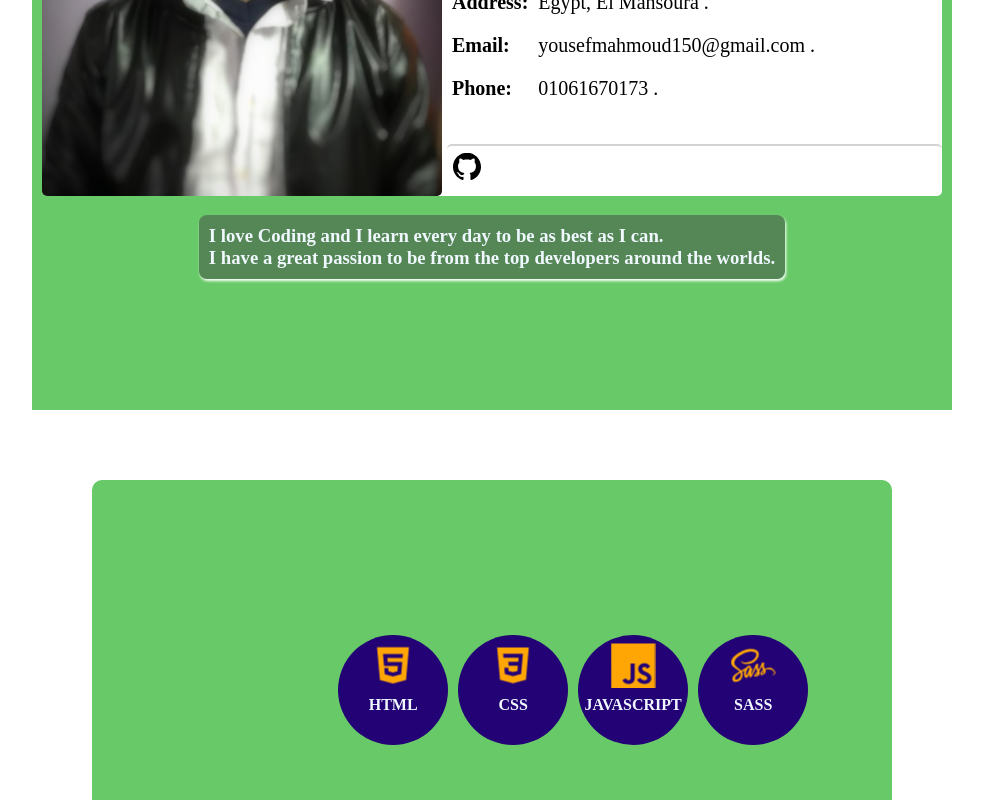
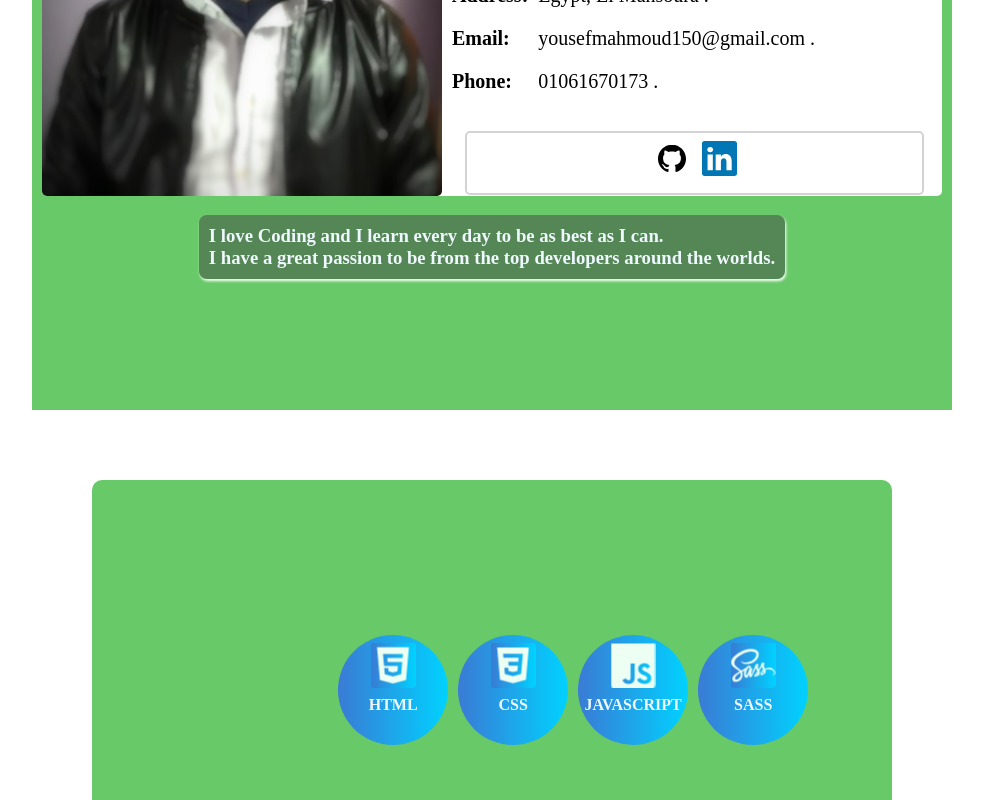
Before and after one commit to yousefjoe1/Portfolio_react, a React (Create React App) app: page / in a window 1280 px wide. Shown: the part 500-1300 px from the top of the page, without its empty margins (148-1131 px from the left). Built offline with nearby package versions, Linux system fonts and the light colour scheme.

Commit message:
change skills boxes colors to gradient

```diff
--- a/src/components/About/About.jsx
+++ b/src/components/About/About.jsx
@@ -4,6 +4,7 @@ import me from "../../Imgs/me.png";
 import st from "./about.module.css";
 
 import { DiGithubBadge } from "react-icons/di";
+import { BsLinkedin } from "react-icons/bs";
 import { ThemeChanger } from "../../App";
 
 const About = () => {
@@ -45,7 +46,7 @@ const About = () => {
               </p>
             </div>
             <div className={st.rightInfo}>
-              <p>26 .</p>
+              <p>27 .</p>
               <p>Egypt, El Mansoura .</p>
               <p>yousefmahmoud150@gmail.com .</p>
               <p>01061670173 .</p>
@@ -58,6 +59,13 @@ const About = () => {
               rel="github account"
             >
               <DiGithubBadge />
+            </a>
+            <a
+              href="https://www.linkedin.com/in/youssefmahmoud1/"
+              target="_blank"
+              rel="linkedin account"
+            >
+              <BsLinkedin />
             </a>
           </div>
         </article>
--- a/src/components/About/about.module.css
+++ b/src/components/About/about.module.css
@@ -45,13 +45,25 @@
 }
 
 .personalLinks {
-    border-top: 2px solid lightgrey;
+    padding: 5px;
+    width: 90%;
+    margin: 1px auto;
     border-radius: 5px;
+    border: 2px solid lightgray;
+    display: flex;
+    justify-content: center;
+    align-items: center;
 }
 
 .personalLinks a {
     font-size: 40px;
     color: black;
+}
+
+.personalLinks a:nth-child(2) {
+    font-size: 35px;
+    color:#0076b5;
+    margin-left: 10px;
 }
 
 .personalLinks a:hover {
--- a/src/components/Header/Header.jsx
+++ b/src/components/Header/Header.jsx
@@ -37,7 +37,9 @@ const Header = () => {
           className={styles.sidenavcontainer}
         >
           <IconButton
-            className={styles.iconbtn}
+            className={`${styles.iconbtn} ${
+              darkMode && styles.iconBtnDarkmode
+            }`}
             onClick={() => setShowNav(true)}
           >
             <AllOutIcon />
--- a/src/components/Header/header.module.css
+++ b/src/components/Header/header.module.css
@@ -85,6 +85,11 @@
     margin-right: 5px
 }
 
+.iconBtnDarkmode {
+    border: 1px solid aqua;
+    color: white;
+}
+
 .sidenav a {
     font-size: 20px;
     transition: all .6s ease;
--- a/src/components/Skills/skills.module.css
+++ b/src/components/Skills/skills.module.css
@@ -16,7 +16,9 @@
 }
 
 .iconDiv {
-    background-color: rgb(35, 2, 118);
+    background: #00d2ff;  /* fallback for old browsers */
+    background: -webkit-linear-gradient(to right, #3a7bd5, #00d2ff);  /* Chrome 10-25, Safari 5.1-6 */
+    background: linear-gradient(to right, #3a7bd5, #00d2ff); /* W3C, IE 10+/ Edge, Firefox 16+, Chrome 26+, Opera 12+, Safari 7+ */
     width: 100px;
     height: 100px;
     border-radius: 50%;
@@ -36,7 +38,10 @@
     animation-iteration-count: infinite;
     animation-timing-function: linear ;
     animation-delay: 2s;
-    background-color: rgb(35, 2, 118);
+    background: #00d2ff;  /* fallback for old browsers */
+    background: -webkit-linear-gradient(to right, #3a7bd5, #00d2ff);  /* Chrome 10-25, Safari 5.1-6 */
+    background: linear-gradient(to right, #3a7bd5, #00d2ff); /* W3C, IE 10+/ Edge, Firefox 16+, Chrome 26+, Opera 12+, Safari 7+ */
+    border-radius: 2px;
 }
 
 @keyframes animedivicon {
@@ -49,7 +54,7 @@
     }
     100%{
         transform: rotate(360deg) scale(1.5);
-        color: orange;
+        color: rgb(237, 255, 243);
     }
 }
 
--- a/src/index.css
+++ b/src/index.css
@@ -29,7 +29,7 @@ code {
   cursor: pointer;
   color: aliceblue;
   width: 50px;
-  height: 50px;
+  height: 55px;
   border-radius: 50%;
 }
 
```
